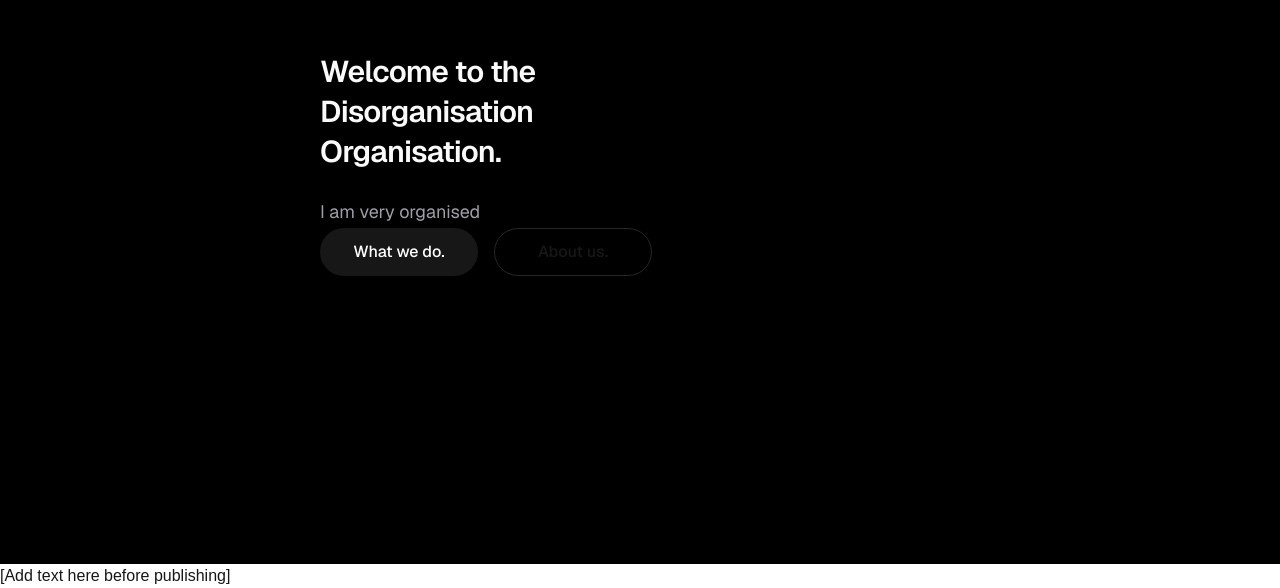
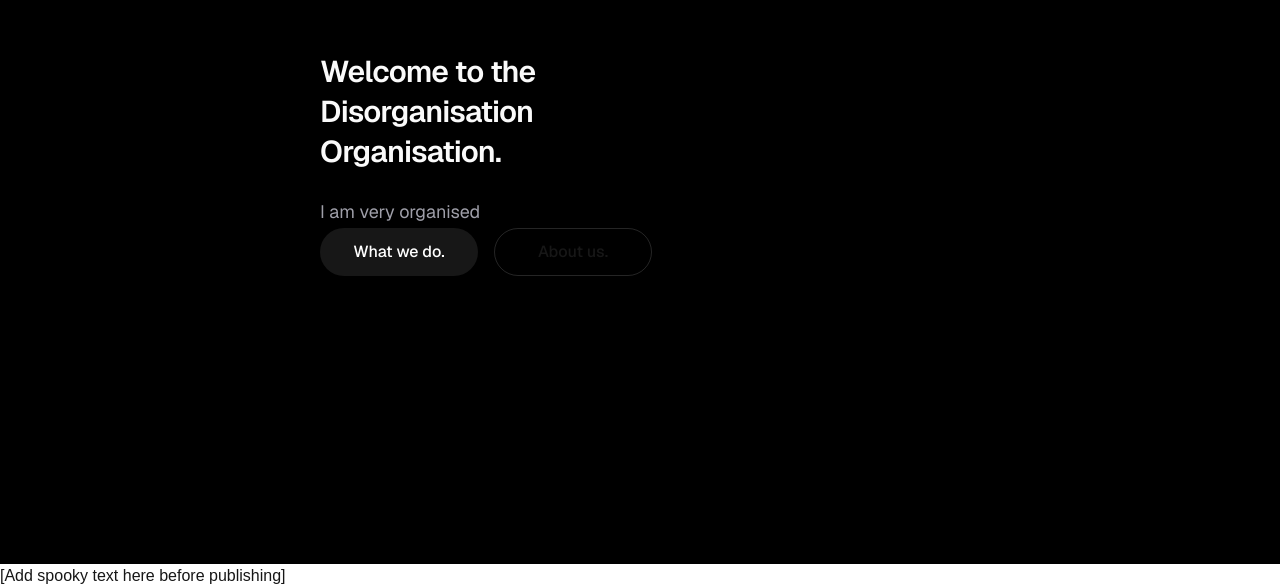
Before and after one commit to Me-Myself-But-Not-I/Disorganisation, a Next.js app: page / in a window 1280 px wide. Shown: the part 428-1016 px from the top of the page. Built offline with nearby package versions, Linux system fonts and the light colour scheme.

Commit message:
Update Footer.tsx

```diff
--- a/src/components/Footer.tsx
+++ b/src/components/Footer.tsx
@@ -1,7 +1,7 @@
 export default function Footer() {
   return (
     <footer>
-      <p>[Add text here before publishing]</p>
+      <p>[Add spooky text here before publishing]</p>
     </footer>
   );
 }
```
